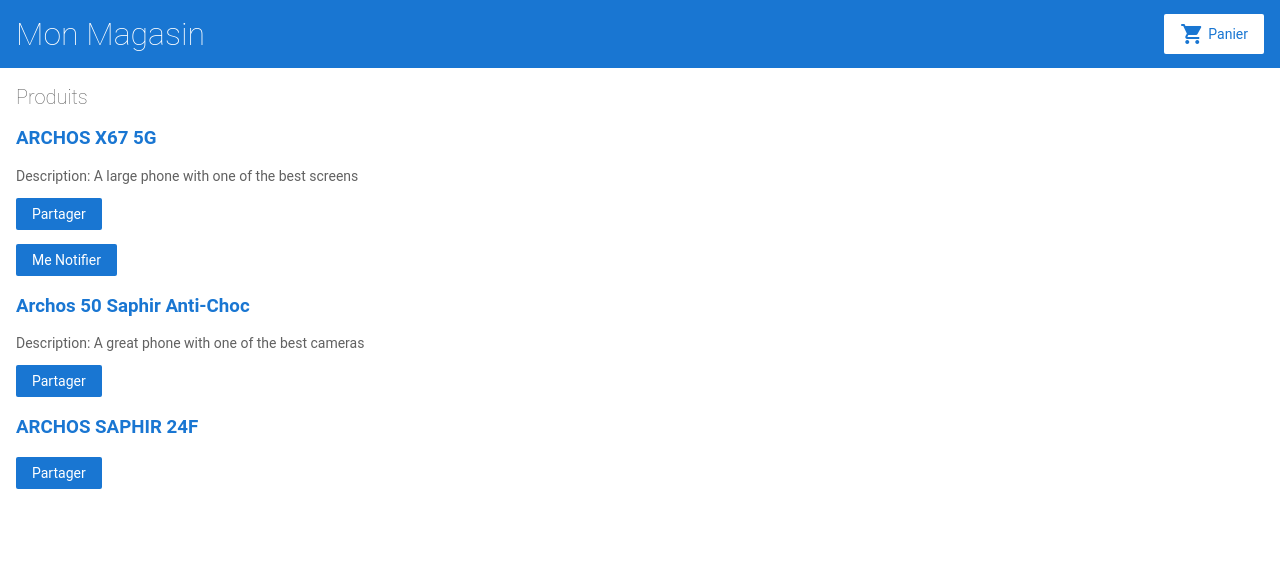
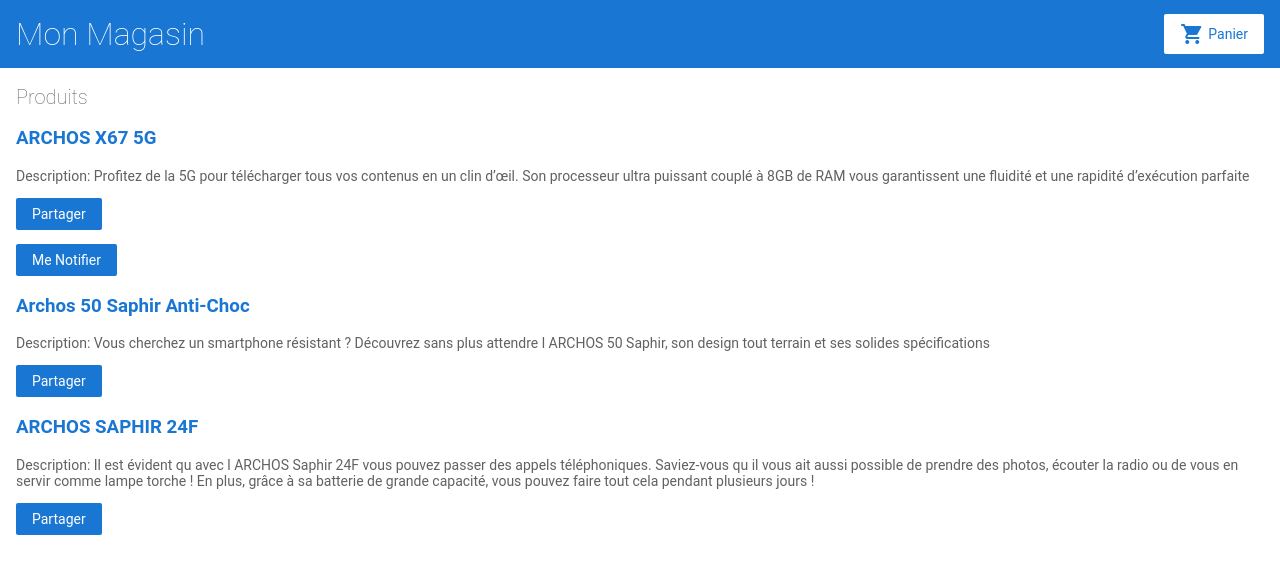
Before and after one commit to thomasrequier82/angular-rbxauq, an Angular app: page / in a window 1280 px wide. Shown: the top 574 px of the page. Built offline with nearby package versions, Linux system fonts and the light colour scheme.

Commit message:
1 file modified

```diff
--- a/src/app/products.ts
+++ b/src/app/products.ts
@@ -10,19 +10,19 @@
     id: 1,
     name: 'ARCHOS X67 5G',
     price: 799,
-    description: 'A large phone with one of the best screens'
+    description: 'Profitez de la 5G pour télécharger tous vos  contenus en un clin d’œil. Son processeur ultra puissant couplé à 8GB de RAM vous garantissent une fluidité et une rapidité d’exécution parfaite'
   },
   {
     id: 2,
     name: 'Archos 50 Saphir Anti-Choc',
     price: 699,
-    description: 'A great phone with one of the best cameras'
+    description: 'Vous cherchez un smartphone résistant ? Découvrez sans plus attendre l ARCHOS 50 Saphir, son design tout terrain et ses solides spécifications'
   },
   {
     id: 3,
     name: 'ARCHOS SAPHIR 24F',
     price: 299,
-    description: ''
+    description: 'Il est évident qu avec l ARCHOS Saphir 24F vous pouvez passer des appels téléphoniques. Saviez-vous qu il vous ait aussi possible de prendre des photos, écouter la radio ou de vous en servir comme lampe torche ! En plus, grâce à sa batterie de grande capacité, vous pouvez faire tout cela pendant plusieurs jours !'
   }
 ];
 
```
